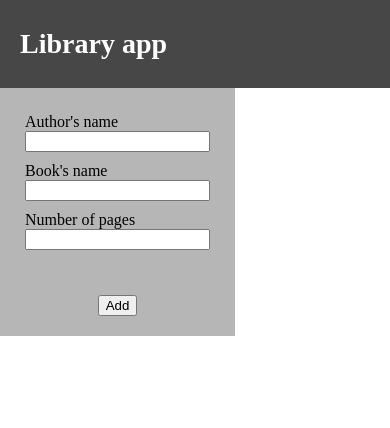
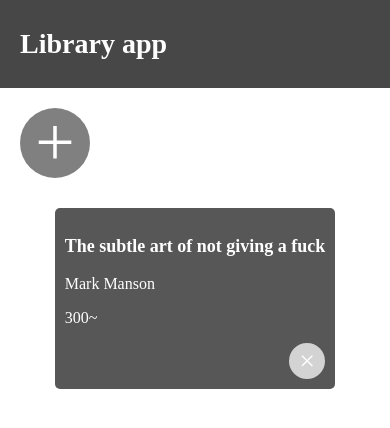
Before and after one commit to Thoalfeqar-gata/Library, a plain HTML site: page index.html in a window 390 px wide. Drawn offline with Linux system fonts and the light colour scheme.

Commit message:
Finished most of the logic and added some more styling for mobile

```diff
--- a/index.html
+++ b/index.html
@@ -14,7 +14,9 @@
 
         <div id = "wrapper">
 
-            <div id = "sidebar">
+            <div id = "plus-button">+</div>
+
+            <div id = "form">
                 <div id = "book-info">
 
                     <div class = "input-box">
@@ -33,12 +35,15 @@
                     </div>
                 </div>
 
-                <button id = "add-book">Add</button>
+                <button id = "add">Add</button>
             </div>
 
             <div id = "books-display">
 
             </div>
+
+
+
         </div>
     </body>
 </html>
--- a/script.js
+++ b/script.js
@@ -1,14 +1,92 @@
+//global variables
+let booksDisplay = document.querySelector("#books-display");
+let plusButton = document.querySelector("#plus-button");
+let addButton = document.querySelector("#add");
+let bookNameField = document.querySelector("#book-name");
+let authorNameField = document.querySelector("#author");
+let pagesField = document.querySelector("#pages");
+let form = document.querySelector("#form");
+
+
+
 let books = [];
-
 function Book(author, title, pages)
 {
     this.author = author;
     this.title = title;
     this.pages = pages;
+
+    //helper properties.
+    this.shown = false;
+    this.index = 0;
 }
 
+Book.prototype.display = function()
+{
+    let book = document.createElement("div");
+    book.classList.add("book");
+
+    let title = document.createElement("p");
+    title.classList.add("title");
+
+    let author = document.createElement("p");
+    author.classList.add("author");
+
+    let pages = document.createElement("p");
+    pages.classList.add("pages");
+
+    let removeButton = document.createElement("p");
+    removeButton.textContent = "×";
+    removeButton.classList.add("remove-book");
+
+    title.textContent = this.title;
+    author.textContent = this.author;
+    pages.textContent = this.pages;
+
+
+    book.appendChild(title);
+    book.appendChild(author);
+    book.appendChild(pages);
+
+    removeButton.addEventListener("click", (event) =>
+    {
+        booksDisplay.removeChild(book);
+        let temp = [];
+        for(let book of books)
+        {
+            if(book.index != this.index)
+            {
+                temp.push(book);
+            }
+        }
+        books = temp;
+    });
+
+    book.appendChild(removeButton);
+    booksDisplay.appendChild(book);
+}
+
+addButton.addEventListener("click", (event) =>
+{
+    if(pagesField.value == "" || bookNameField.value == "" || authorNameField.value == "")
+    {
+        alert("Please enter a value before adding your book!");
+    }
+    else
+    {
+        addBook(new Book(authorNameField.value, bookNameField.value, pagesField.value));
+        showBooks();
+    }
+});
+
+plusButton.addEventListener("click", (event) =>
+{
+    event.target.style.display = "none";
+    form.style.display = "flex";
+});
 function addBook(book)
 {
+    book.index = books.length;
     books.push(book);
 }
 
@@ -16,8 +94,13 @@ function showBooks()
 {
     for(let book of books)
     {
-
+        if(!book.shown)
+        {
+            book.display();
+            book.shown = true;
+        }
     }
 }
 
 addBook(new Book("Mark Manson", "The subtle art of not giving a fuck", "300~"));
+showBooks();
--- a/style.css
+++ b/style.css
@@ -25,25 +25,44 @@ body
 {
     height : 90%;
     display : flex;
+    flex-direction : column;
 }
 
-#sidebar
+#form
 {
     background : #b6b6b6;
     color : white;
     flex-grow : 1;
     flex-basis : 0px;
 
-    display : flex;
+    display : none;
     flex-direction : column;
     align-items : center;
+}
+
+#plus-button
+{
+    background-color : grey;
+    font-size : 70px;
+    align-self : center;
+    display : flex;
+    justify-content : center;
+    align-items : center;
+    align-self : flex-start;
+    width : 70px;
+    height : 70px;
+    border-radius : 50%;
+    margin-top : 20px;
+    margin-left : 20px;
+    color : white;
+    cursor : pointer;
 }
 
 #book-info
 {
     display : flex;
-    flex-direction: column;
-    margin : 20px;
+    flex-wrap : wrap;
+    justify-content : center;
 }
 
 .input-box
@@ -52,9 +71,10 @@ body
     flex-direction : column;
     margin : 5px;
     color : black;
+    margin : 15px;
 }
 
-#add-book
+#add
 {
     margin : 20px
 }
@@ -66,8 +86,8 @@ body
 
     display : flex;
     padding : 20px;
-    justify-content: flex-start;
-    align-items : flex-start;
+    justify-content : space-around;
+    align-items : center;
     flex-wrap : wrap;
 }
 
@@ -78,6 +98,7 @@ body
     padding : 10px;
     margin : 10px;
     border-radius : 5px;
+    min-width: 80px;
 }
 
 .title
@@ -85,3 +106,18 @@ body
     font-size : 18px;
     font-weight : bold;
 }
+
+.remove-book
+{
+    margin : 0px 0px 0px auto;
+    font-size: 28px;
+    background-color: lightgrey;
+    border-radius: 50%;
+    text-align: center;
+    width: 36px;
+    height: 36px;
+    display: flex;
+    justify-content: center;
+    align-items: center;
+    cursor : pointer;
+}
```
